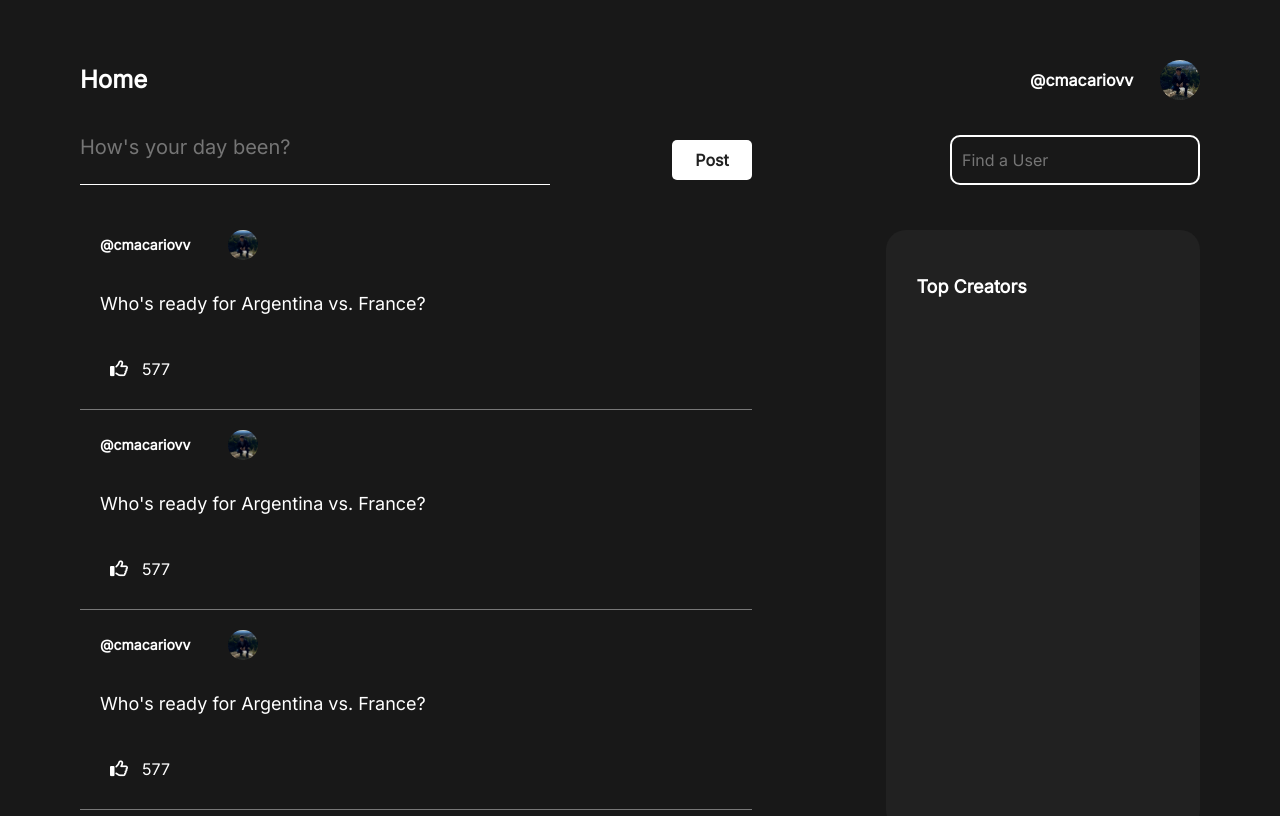
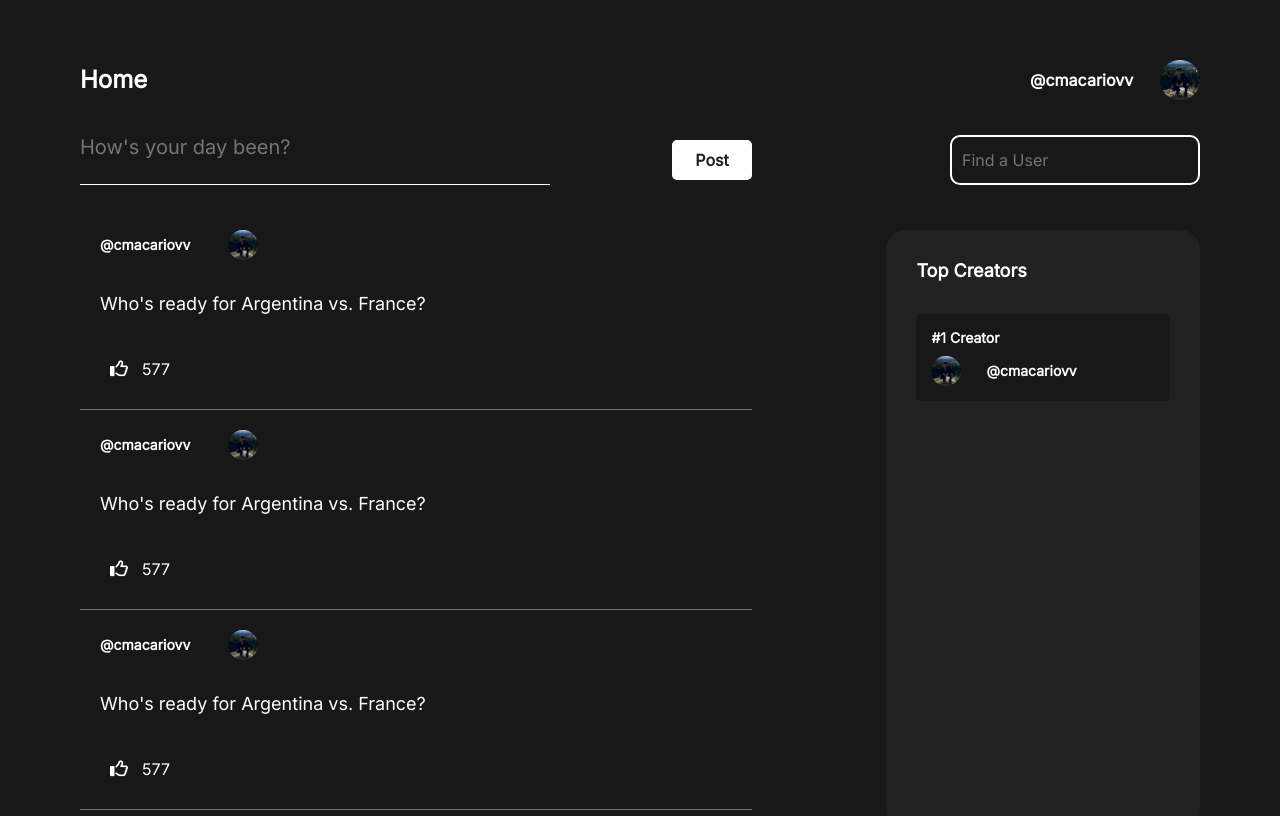
Before and after one commit to cmacariovx/spill, a React (Create React App) app in the folder client/: page / in a window 1280 px wide. Shown: the top 816 px of the page. Built offline with nearby package versions, Linux system fonts and the light colour scheme.

Commit message:
top creators list

```diff
--- a/client/src/Components/UI/HomeMainBody.css
+++ b/client/src/Components/UI/HomeMainBody.css
@@ -161,7 +161,7 @@
                 display: flex;
                 flex-direction: row;
                 justify-content: flex-start;
-                align-items: center;
+                align-items: flex-start;
             }
 
                 .topCreatorsTitleText {
--- a/client/src/Components/UI/HomeMainBody.js
+++ b/client/src/Components/UI/HomeMainBody.js
@@ -1,6 +1,7 @@
 import React from "react";
 
 import HomePostCard from './HomePostCard'
+import TopCreatorContainer from "./TopCreatorContainer";
 
 import './HomeMainBody.css'
 
@@ -43,7 +44,7 @@ function HomeMainBody() {
                         <p className="topCreatorsTitleText">Top Creators</p>
                     </div>
                     <div className="topCreatorsListContainer">
-
+                        <TopCreatorContainer />
                     </div>
                 </div>
             </div>
--- /dev/null
+++ b/client/src/Components/UI/TopCreatorContainer.css
@@ -0,0 +1,49 @@
+.topCreatorContainer {
+    height: 18%;
+    width: 100%;
+    display: flex;
+    flex-direction: column;
+    justify-content: center;
+    align-items: flex-start;
+    background-color: rgb(24, 24, 24);
+    border-radius: 5px;
+    padding: 10px 15px;
+    cursor: pointer;
+}
+
+    .topCreatorPositionContainer {
+        height: 40%;
+        width: 100%;
+        display: flex;
+        flex-direction: row;
+        justify-content: flex-start;
+        align-items: center;
+    }
+
+        .topCreatorPositionText {
+            font-size: 14px;
+            font-weight: bold;
+        }
+
+    .topCreatorUserContainer {
+        height: 60%;
+        width: 65%;
+        display: flex;
+        flex-direction: row;
+        justify-content: space-between;
+        align-items: center;
+    }
+
+        .topCreatorPic {
+            height: 30px;
+            width: auto;
+            display: flex;
+            justify-content: center;
+            align-items: center;
+            border-radius: 50%;
+        }
+
+        .topCreatorUserText {
+            font-size: 14px;
+            font-weight: bold;
+        }
--- /dev/null
+++ b/client/src/Components/UI/TopCreatorContainer.js
@@ -0,0 +1,21 @@
+import React from "react";
+
+import './TopCreatorContainer.css'
+
+import personalPic from './Images/personal.jpg'
+
+function TopCreatorContainer() {
+    return (
+        <div className="topCreatorContainer">
+            <div className="topCreatorPositionContainer">
+                <p className="topCreatorPositionText">#1 Creator</p>
+            </div>
+            <div className="topCreatorUserContainer">
+                <img className="topCreatorPic" src={personalPic} alt=""/>
+                <p className="topCreatorUserText">@cmacariovv</p>
+            </div>
+        </div>
+    )
+}
+
+export default TopCreatorContainer
```
